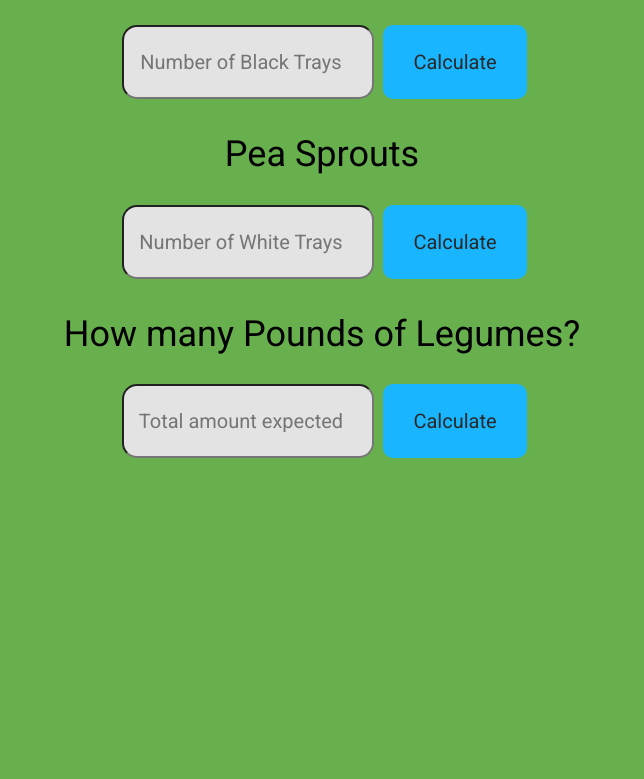
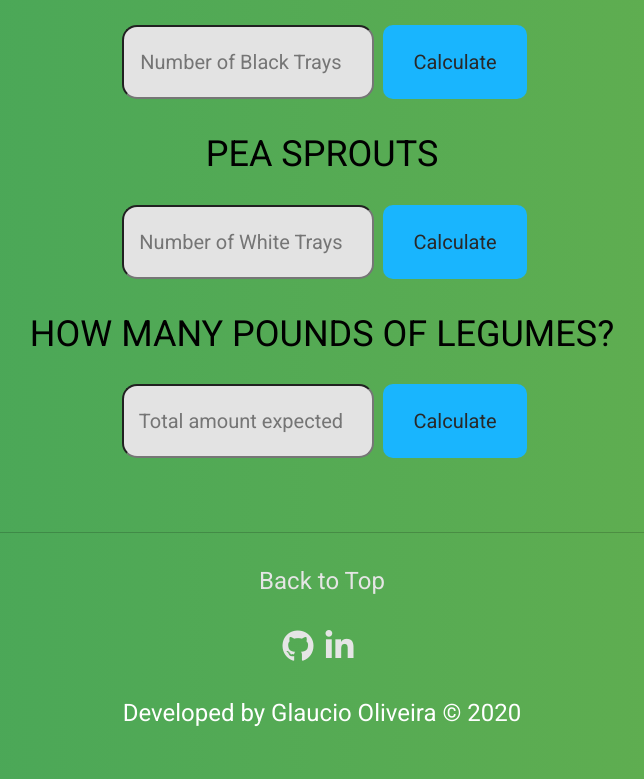
Before and after one commit to 7glaucio/lifeforcegrowers, a plain HTML site: page index.html in a window 1280 px wide. Shown: the part 459-1238 px from the top of the page, without its empty margins (318-962 px from the left). Before the commit the page ends 951 px from the top, so only its background shows below. Drawn offline with nearby package versions, Linux system fonts and the light colour scheme; a web font is replaced by a local one.

Commit message:
Version 2.2 - New Style

```diff
--- a/index.html
+++ b/index.html
@@ -48,7 +48,25 @@
             <input type="number" placeholder="Total amount expected" id="legumes">
             <button class="calculate" type="button" id="resultadoLegumes" onclick="calculateLegumes()">Calculate</button>
         </div>
-    </div></br>
+    </div>
+
+    <footer>
+        <div class="backToTop">
+            <p><a href="#">Back to Top</a></p>
+        </div>
+
+        <div class="socialMedia">
+          <a href="https://github.com/7glaucio/" target="_blank">
+            <i class="fab fa-github fa-2x socialMedia__icon"></i>
+          </a>
+
+          <a href="https://www.linkedin.com/in/glauciosantos/" target="_blank">
+            <i class="fab fa-linkedin-in fa-2x socialMedia__icon"></i>
+          </a>
+        </div>
+
+        <p>Developed by Glaucio Oliveira © 2020</p>
+      </footer>
 
     <script src="https://code.jquery.com/jquery-3.2.1.slim.min.js" integrity="sha384-KJ3o2DKtIkvYIK3UENzmM7KCkRr/rE9/Qpg6aAZGJwFDMVNA/GpGFF93hXpG5KkN" crossorigin="anonymous"></script>
     <script src="https://cdnjs.cloudflare.com/ajax/libs/popper.js/1.12.9/umd/popper.min.js" integrity="sha384-ApNbgh9B+Y1QKtv3Rn7W3mgPxhU9K/ScQsAP7hUibX39j7fakFPskvXusvfa0b4Q" crossorigin="anonymous"></script>
@@ -56,5 +74,6 @@
 
     <script src="https://ajax.googleapis.com/ajax/libs/jquery/2.2.2/jquery.min.js" type="text/javascript"></script>
     <script src="scripts.js" type="text/javascript"></script>
+    <script src="https://kit.fontawesome.com/4b9780a374.js" crossorigin="anonymous"></script>
   </body>
 </html>
--- a/styles.css
+++ b/styles.css
@@ -1,5 +1,5 @@
 body {
-  background-color: #68b04d;
+  background: linear-gradient(to right, #42A55B, #68B04D);
   font-family: "Roboto", "Droid Sans";
   font-size: 100%;
   color: #fff;
@@ -81,11 +81,35 @@ button:hover {
 
 #title {
   text-transform: uppercase;
+  font-weight: bold;
   color: black;
 }
 
 .plantTitle {
+  text-transform: uppercase;
   color: black;
+}
+
+footer {
+  margin-top: 64px;
+  padding: 32px 24px;
+  border-top: 1px solid rgba(0, 0, 0, 0.18);
+  text-align: center;
+}
+
+.backToTop,
+.socialMedia {
+  margin-bottom: 32px;
+}
+
+.socialMedia__icon {
+  margin-right: 8px;
+  cursor: pointer;
+  transition: background 0.2s ease-in-out;
+}
+
+.socialMedia__icon:hover {
+  color: #1894cd;
 }
 
 /*--------- Media Queries --------*/
```
